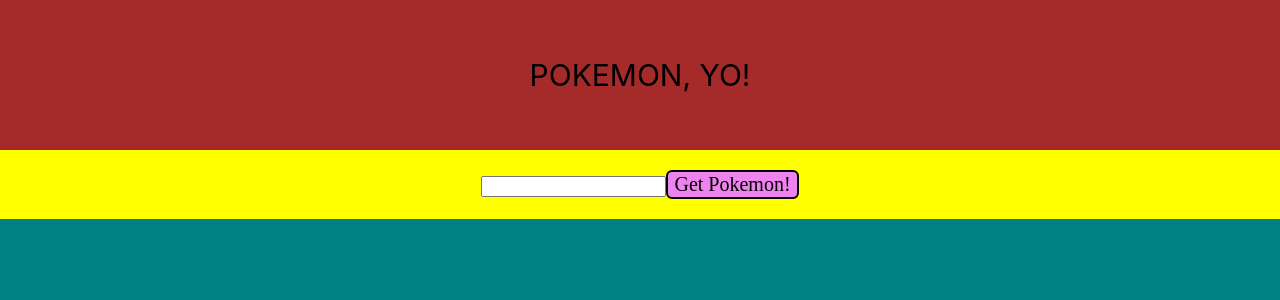
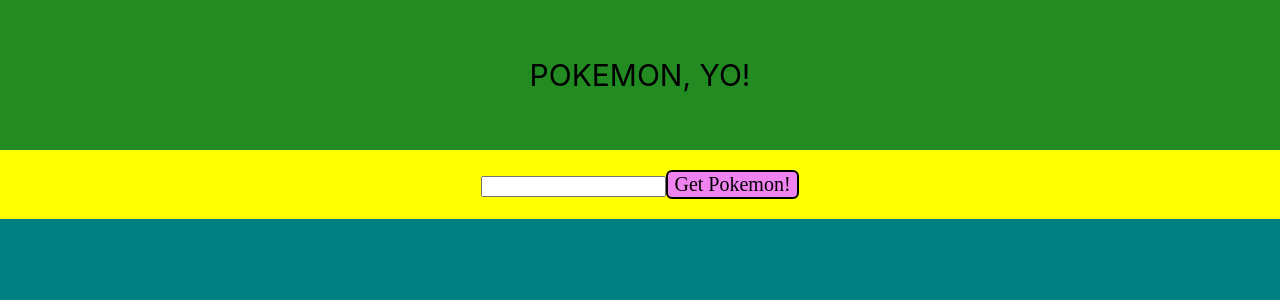
Before and after one commit to gregmall/lab03-design-pokedex-day1, a React (Create React App) app: page / in a window 1280 px wide. Shown: the top 300 px of the page. Built offline with nearby package versions, Linux system fonts and the light colour scheme.

Commit message:
some fixes

```diff
--- a/src/App.css
+++ b/src/App.css
@@ -1,4 +1,4 @@
-.app{
+.app {
   text-align: center;
    display: grid;
    grid-template-rows: 100%/ 20% 80%;
@@ -13,7 +13,7 @@
 header {
   height: 150px;
   width: 100%;
-  background-color: brown;
+  background-color: forestgreen;
   display: flex;
   align-items: center;
   justify-content: center;
--- a/src/App.js
+++ b/src/App.js
@@ -35,8 +35,7 @@
 return (
 
 
-
-    <div className="app">
+  <div className="app">
       <Header />
       <SearchPokemon search={this.searchPoke} click={this.handleClick} />
 
```
